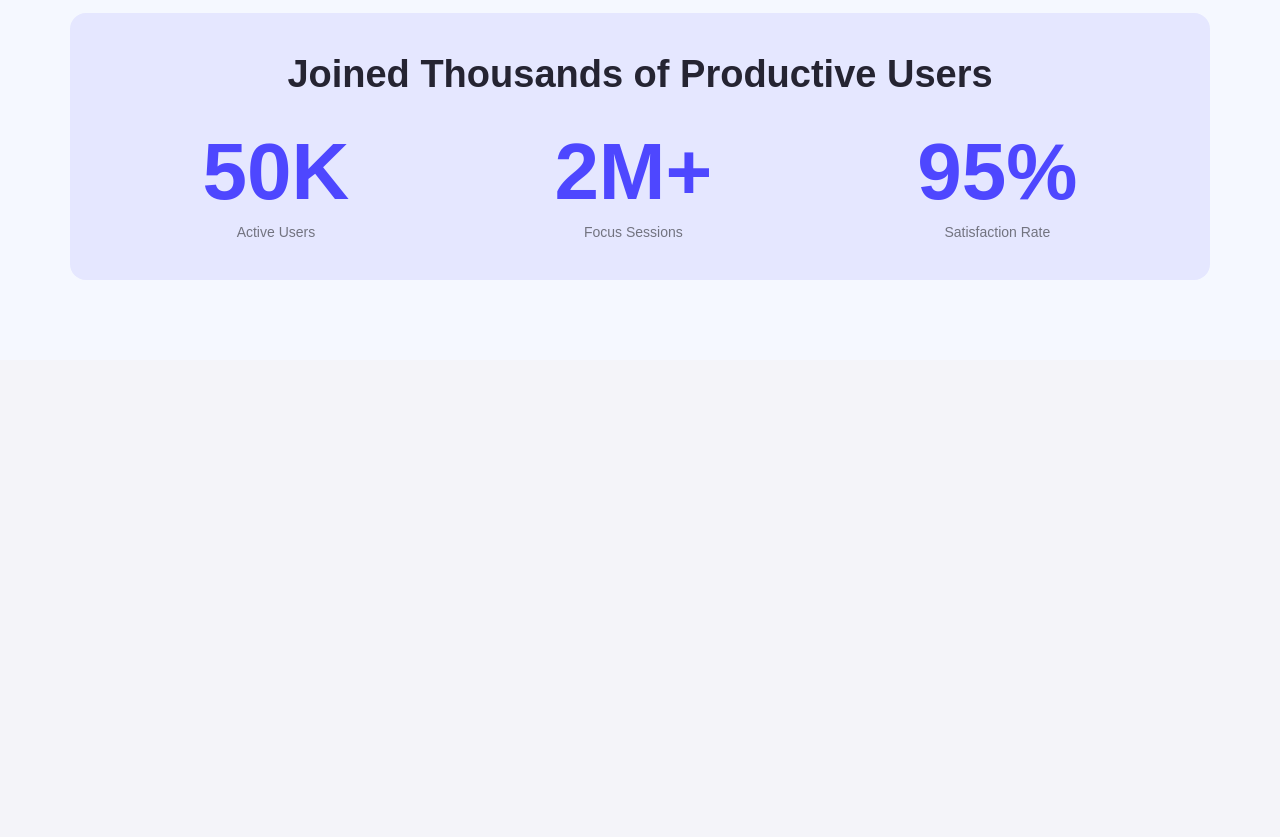
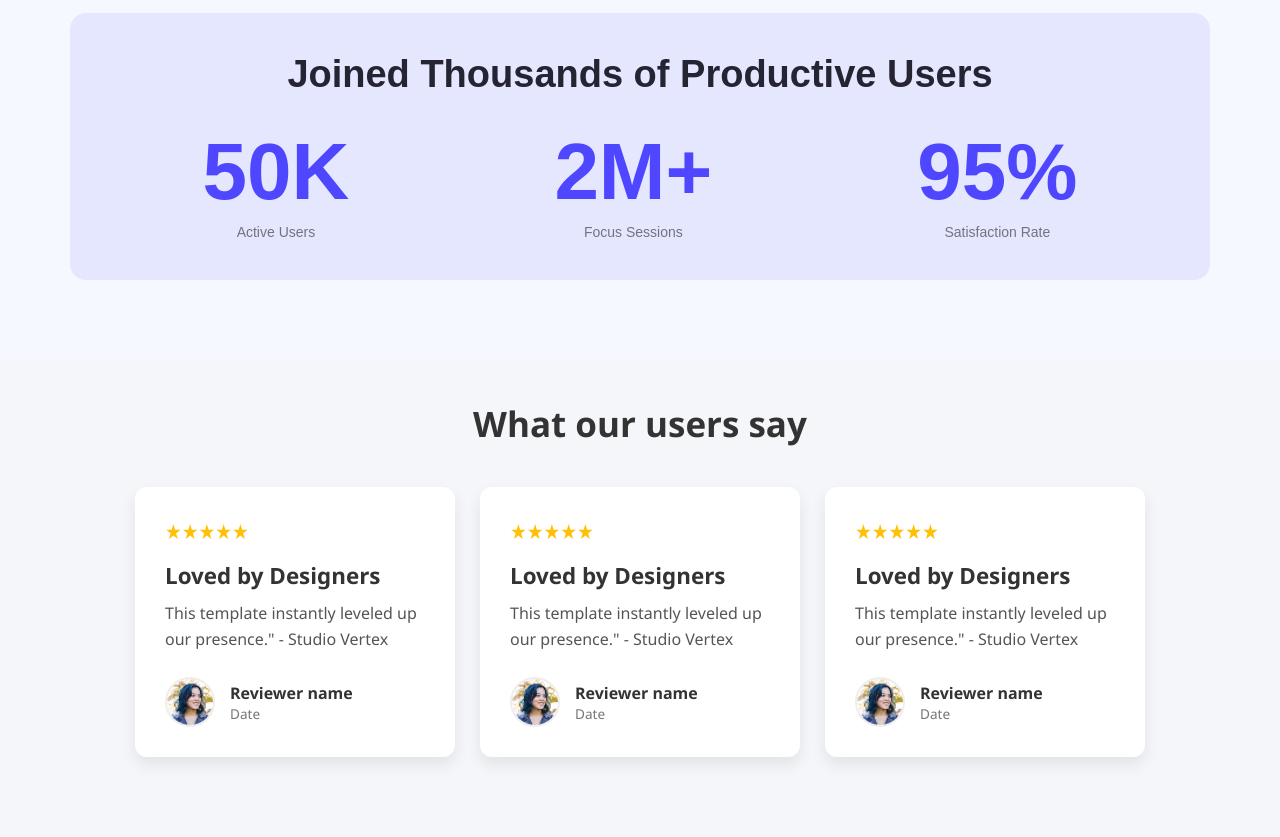
Before and after one commit to SAGOR-DEV1/my-first-assignment, a plain HTML site: page index.html in a window 1280 px wide. Shown: the part 1546-2383 px from the top of the page. Before the commit the page ends 1906 px from the top, so only its background shows below. Drawn offline with Linux system fonts and the light colour scheme; files whose address does not match are found by name.

Commit message:
Feedback Section Done

```diff
--- a/index.html
+++ b/index.html
@@ -47,6 +47,61 @@
               </div>
            </div>
       </section>
+      <section class="main-reviews">
+         <h2>What our users say</h2>
+            <div class="reviews-container">
+                <div class="review-card">
+                    <div class="stars">
+                        ★★★★★
+                    </div>
+                    <h3 class="review-title">Loved by Designers</h3>
+                    <p class="review-text">
+                        This template instantly leveled up our presence." - Studio Vertex
+                    </p>
+                    <div class="reviewer-info">
+                        <img src="./Assets/avatar.png" alt="Reviewer Avatar" class="reviewer-avatar">
+                        <div class="reviewer-details">
+                            <span class="reviewer-name">Reviewer name</span>
+                            <span class="review-date">Date</span>
+                        </div>
+                    </div>
+                </div>
+
+                <div class="review-card">
+                    <div class="stars">
+                        ★★★★★
+                    </div>
+                    <h3 class="review-title">Loved by Designers</h3>
+                    <p class="review-text">
+                        This template instantly leveled up our presence." - Studio Vertex
+                    </p>
+                    <div class="reviewer-info">
+                        <img src="./Assets/avatar.png" alt="Reviewer Avatar" class="reviewer-avatar">
+                        <div class="reviewer-details">
+                            <span class="reviewer-name">Reviewer name</span>
+                            <span class="review-date">Date</span>
+                        </div>
+                    </div>
+                </div>
+
+                <div class="review-card">
+                    <div class="stars">
+                        ★★★★★
+                    </div>
+                    <h3 class="review-title">Loved by Designers</h3>
+                    <p class="review-text">
+                        This template instantly leveled up our presence." - Studio Vertex
+                    </p>
+                    <div class="reviewer-info">
+                        <img src="./Assets/avatar.png" alt="Reviewer Avatar" class="reviewer-avatar">
+                        <div class="reviewer-details">
+                            <span class="reviewer-name">Reviewer name</span>
+                            <span class="review-date">Date</span>
+                        </div>
+                    </div>
+                </div>
+            </div>
+      </section>
     </main>
     <footer>
 
--- a/style/style.css
+++ b/style/style.css
@@ -12,6 +12,7 @@ body {
 
 .hero {
   background: url('..//Assets/Hero-bg.png');
+  width: 100%;
   height: 986px;
   padding: 32px;
   display: flex;
@@ -154,4 +155,95 @@ body {
   margin-top: 6px;
 }
 
-/**/
+/*Feedback Section*/
+
+.main-reviews {
+    background-color: #f5f6fa;
+    display: flex;
+    flex-direction: column;
+    align-items: center;
+    justify-content: center;
+    padding: 40px 20px 80px 20px;
+    margin: 0;
+    box-sizing: border-box;
+}
+
+h2 {
+    color: #333;
+    margin-bottom: 40px;
+    font-size: 35px;
+    font-weight: 700;
+    text-align: center;
+}
+
+.reviews-container {
+    display: flex;
+    flex-wrap: wrap;
+    gap: 25px;
+    justify-content: center;
+    max-width: 1200px;
+}
+
+.review-card {
+    background-color: #ffffff;
+    border-radius: 12px;
+    box-shadow: 0 8px 16px rgba(0, 0, 0, 0.08);
+    padding: 30px;
+    width: 320px;
+    display: flex;
+    flex-direction: column;
+    justify-content: space-between;
+    text-align: left;
+}
+
+.stars {
+    color: #ffc107;
+    margin-bottom: 15px;
+    font-size: 1.3em;
+}
+
+.review-title {
+    font-size: 1.4em;
+    font-weight: 600;
+    color: #333;
+    margin-bottom: 10px;
+}
+
+.review-text {
+    font-size: 1em;
+    color: #555;
+    line-height: 1.6;
+    margin-bottom: 25px;
+    flex-grow: 1;
+}
+
+.reviewer-info {
+    display: flex;
+    align-items: center;
+    margin-top: auto;
+}
+
+.reviewer-avatar {
+    width: 50px;
+    height: 50px;
+    border-radius: 50%;
+    object-fit: cover;
+    margin-right: 15px;
+    border: 2px solid #eee;
+}
+
+.reviewer-details {
+    display: flex;
+    flex-direction: column;
+}
+
+.reviewer-name {
+    font-weight: 600;
+    color: #333;
+    font-size: 1em;
+}
+
+.review-date {
+    font-size: 0.85em;
+    color: #777;
+}
```
